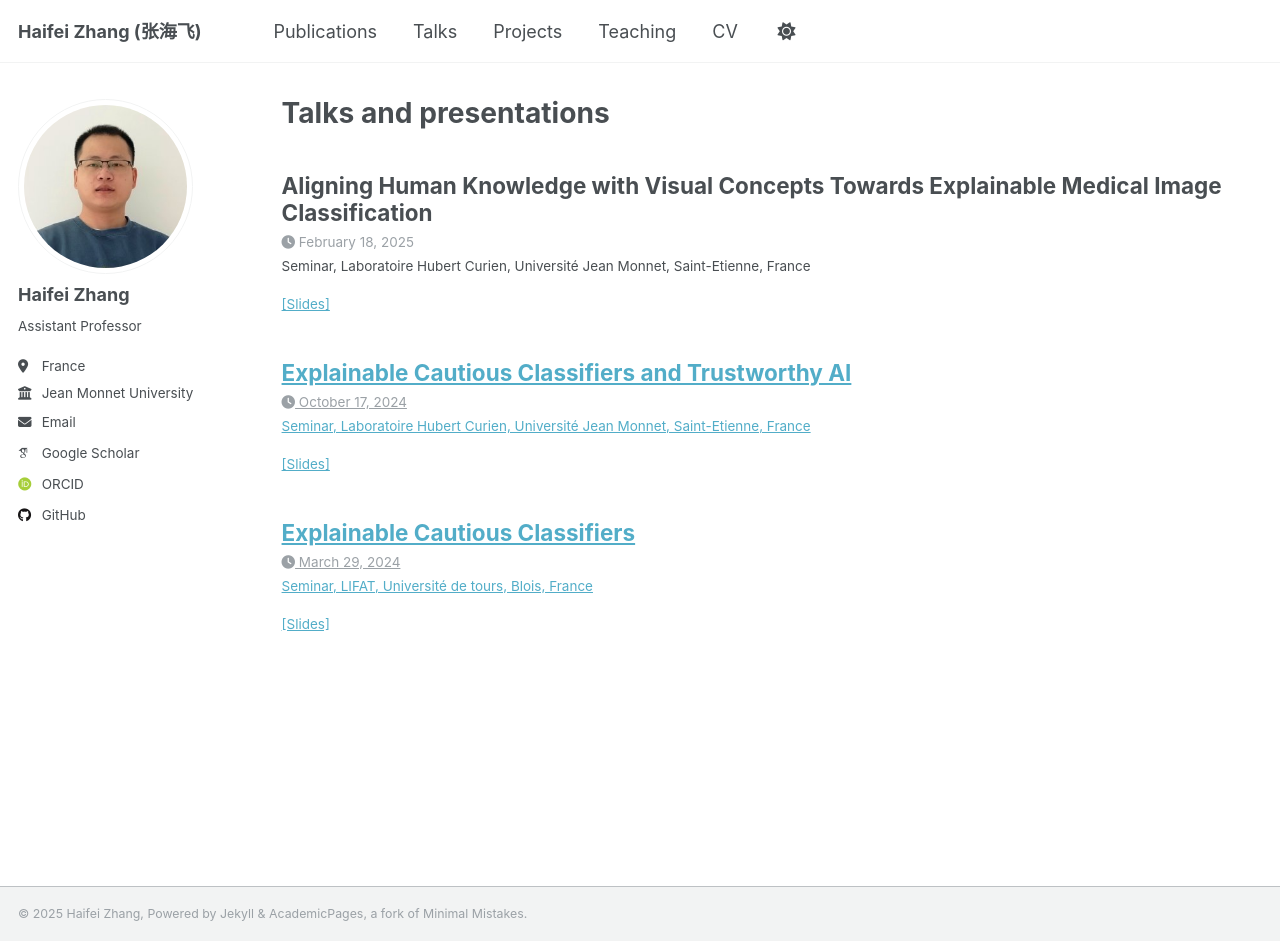
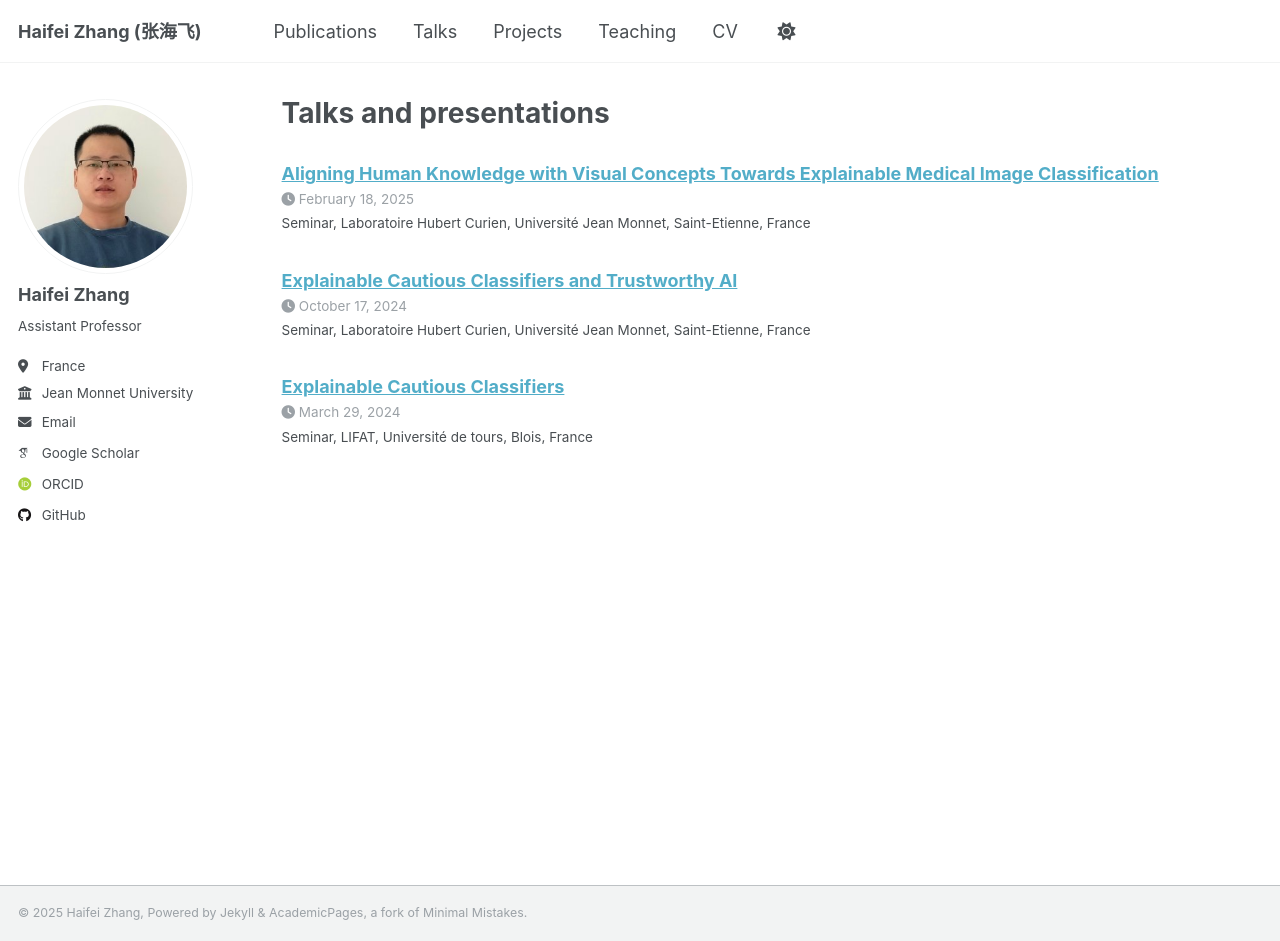
Before and after one commit to Haifei-ZHANG/Haifei-ZHANG.github.io, a Jekyll site: the page built from _pages/talks.html, in a window 1280 px wide and 941 px high. Built offline with Jekyll 4.4.1, drawn with Linux system fonts in a browser that asks for light colours; some web fonts are replaced.

Commit message:
update talk layout3

```diff
--- a/_includes/archive-single-talk.html
+++ b/_includes/archive-single-talk.html
@@ -25,19 +25,17 @@
           alt="">
       </div>
     {% endif %}
-    <h2 class="archive__item-title" itemprop="headline">
-      <!-- {% if post.link %}
-        <a href="{{ post.link }}">{{ title }}</a> <a href="{{ base_path }}{{ post.url }}" rel="permalink"><i class="fa fa-link" aria-hidden="true" title="permalink"></i><span class="sr-only">Permalink</span></a>
+    <h3 class="archive__item-title" itemprop="headline">
+      {% if post.slidesurl %}
+        <a href="{{ post.slidesurl }}" target="_blank">{{ title }}</a>
       {% else %}
-        <a href="{{ base_path }}{{ post.url }}" rel="permalink">{{ title }}</a>
-      {% endif %} -->
-      {{ title }}
-    </h2>
+        {{ title }}
+      {% endif %}
+    </h3>
     {% if post.read_time %}
       <p class="page__meta"><i class="fa fa-clock" aria-hidden="true"></i> {% include read-time.html %}</p>
     {% endif %}
     {% if post.date %}<p class="page__meta"><i class="fa fa-clock" aria-hidden="true"></i> {{ post.date | date: '%B %d, %Y' }}</p>{% endif %}
     {% if post.venue %}<p class="archive__item-excerpt" itemprop="description">{{post.type}}, {{ post.venue }},  {{post.location}}</p> {% endif %}
-    {% if post.slidesurl %}<p style="margin: 0;" class="archive__item-excerpt" itemprop="description"><a href=" {{ post.slidesurl }} " target="_blank">[Slides]</p>{% endif %}
   </article>
 </div>
```
